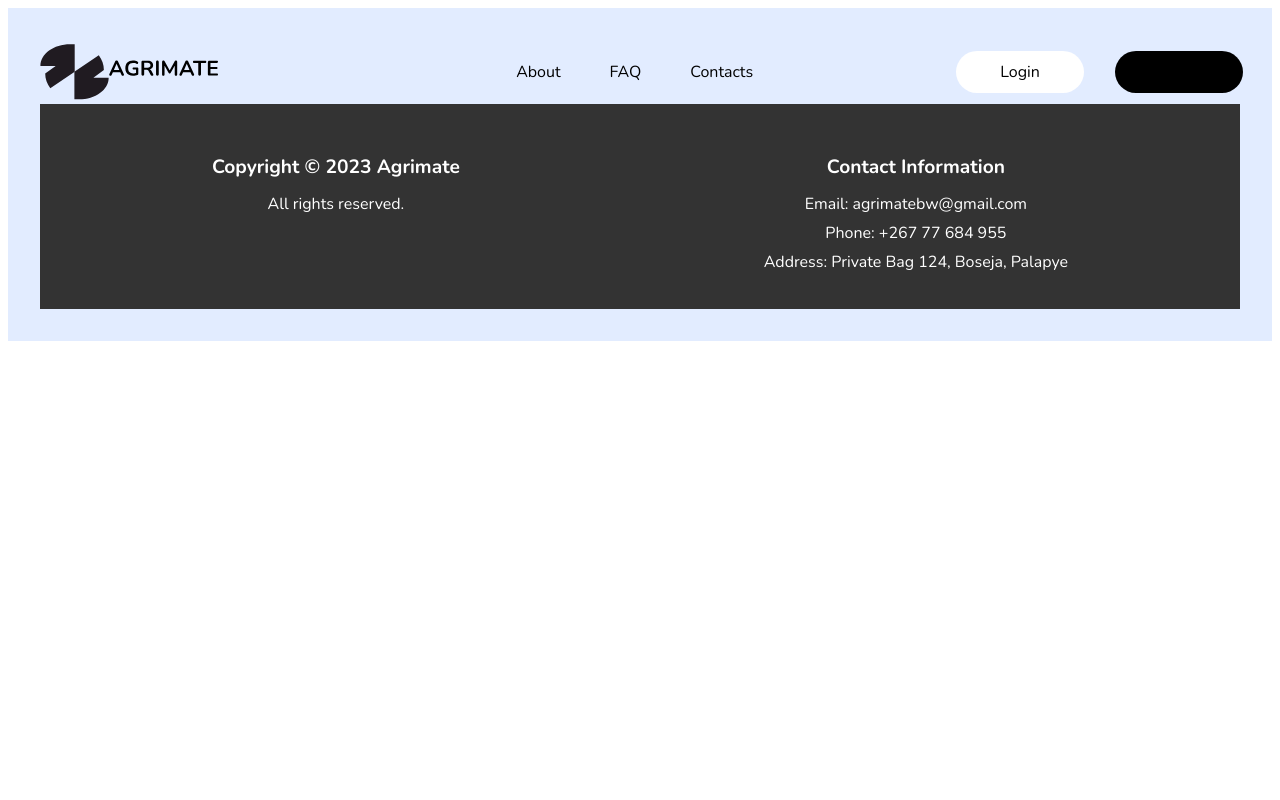
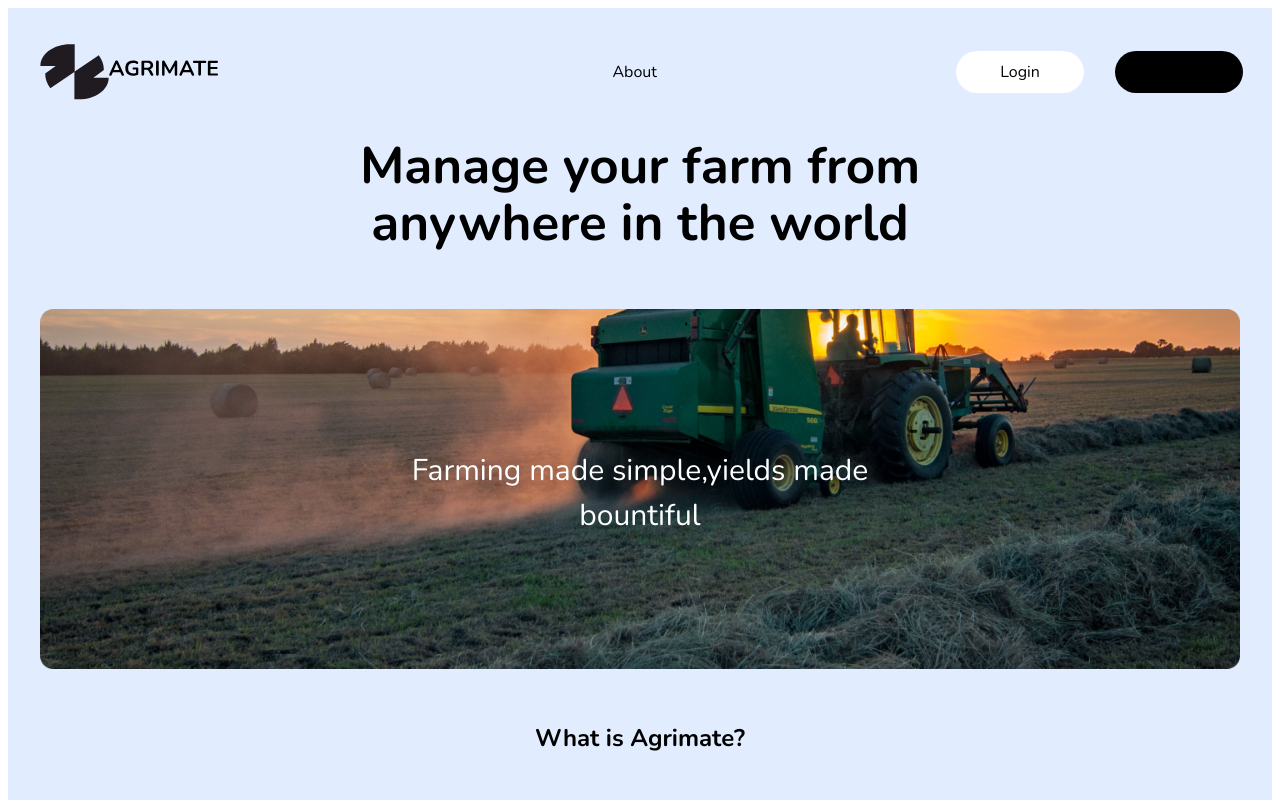
Before and after one commit to Goitseone-Themba/agrimatebw, a React (Vite) app: page / in a window 1280 px wide. Shown: the top 800 px of the page. Built offline with nearby package versions, Linux system fonts and the light colour scheme.

Commit message:
Update LandingPage.jsx

```diff
--- a/src/pages/LandingPage.jsx
+++ b/src/pages/LandingPage.jsx
@@ -4,6 +4,7 @@ import "./CSS/LandingPage.css"
 import { Link } from 'react-router-dom'
 import { Signup } from './Signup'
 import { Footer } from '../components/Footer'
+import tractor from '../assets/tractor.png';
 
 export const LandingPage = () => {
 
@@ -13,20 +14,44 @@ export const LandingPage = () => {
       <div className='logo-container'>
         <img className='logo' src={logo} alt="Agrimate logo" />
       </div>
+      <div className="nav">
+      <ul className="nav-items">
+        <li>
+          <Link to="/about">About</Link>
+        </li>
 
-      <div className='nav'>
-      <ul className='nav-items'>
-        <li>About</li>
-        <li>FAQ</li>
-        <li>Contacts</li>
       </ul>
-      </div>
+    </div>
 
       <div className='button-container'>
         <Link to='/login'><button className='btn-login'>Login</button></Link>
         <Link to='/sign'><button className='btn-signup'>Signup</button></Link>
       </div>
     </div>
+
+    <h1>Manage your farm from <br/>anywhere in the world</h1><br/>
+
+    <div style={{ position: 'relative' }}>
+  <img src={tractor} alt="tractor" style={{ width: '100%' }} />
+  <div style={{
+    position: 'absolute',
+    top: '50%',
+    left: '50%',
+    transform: 'translate(-50%, -50%)',
+   color: 'white',
+   fontSize:'30px',
+    padding: '10px',
+    borderRadius: '5px',
+  }}>
+    Farming  made simple,yields made bountiful
+  </div>
+</div><br/>
+
+<div>
+  <h2>What is Agrimate?</h2><br/>
+  <p>Agrimate is a farm management application that helps farmers to understand how well their operations are running and what improvements need to be <br/>made.The application provides  farmers with a central location to store and access their farm data including  tracking their inventory,crops and<br/> animals. The application also provide farmers with a variety  of tools to help them analyze their data and make better decisions about their <br/>operations.</p>
+</div><br/><br/><br/>
+
     <Footer />
   </>)
 }
```
